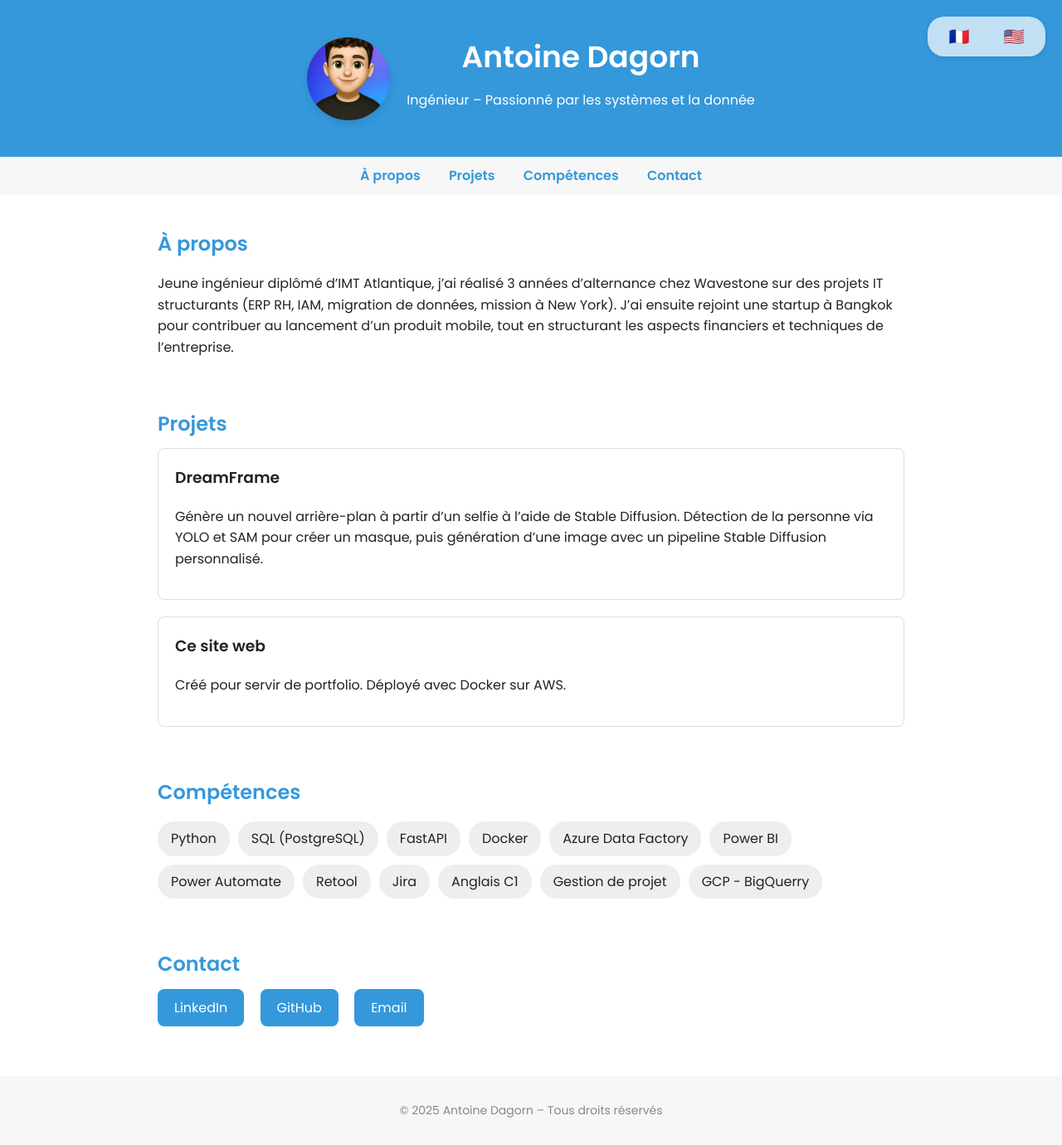
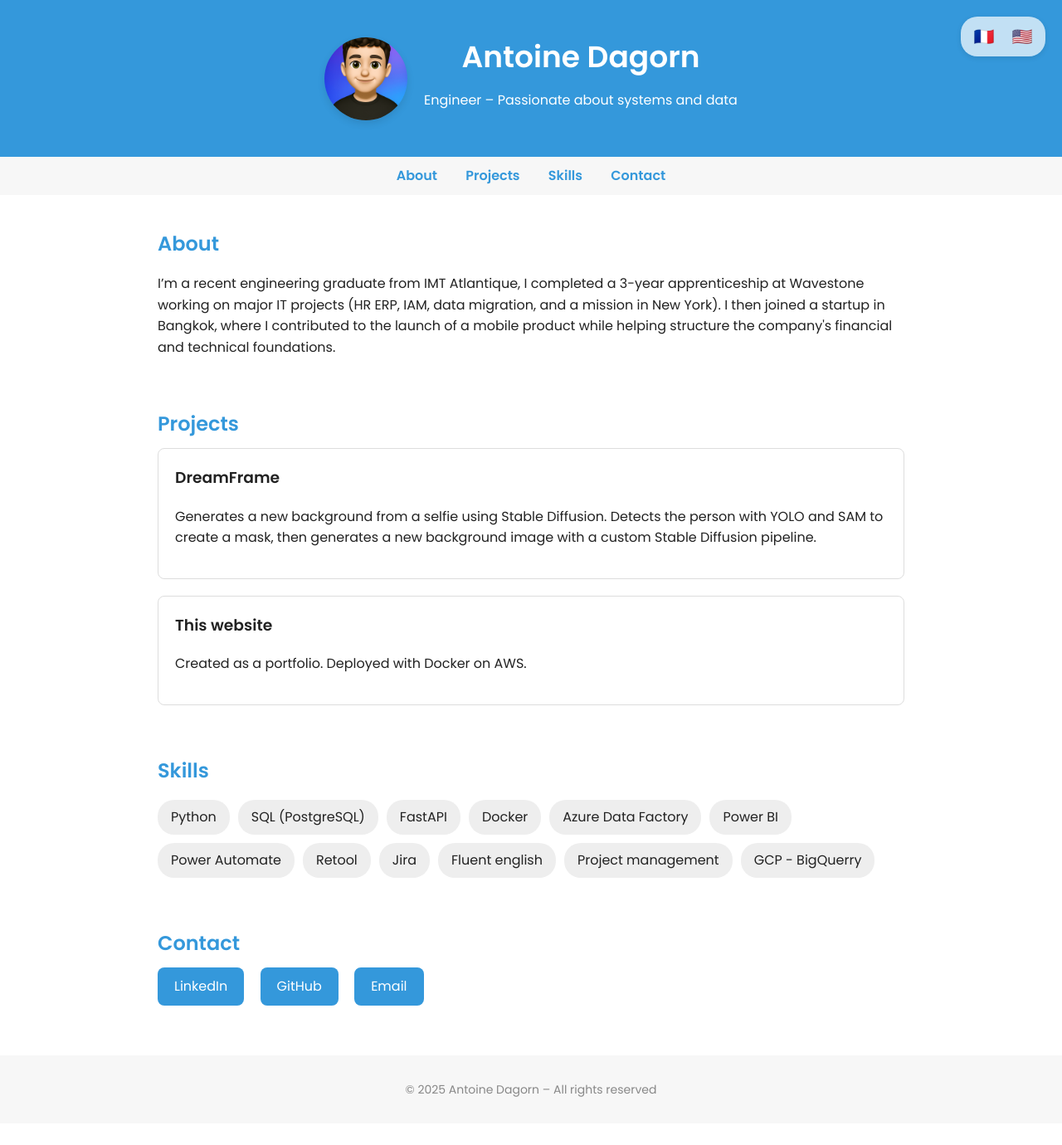
Before and after one commit to Eniotarixx/first_website, a FastAPI app: page / in a window 1280 px wide. Shown: the whole page at 83% size. After the commit the page ends 1322 px from the top, so only its background shows below. Run offline with FastAPI, Linux system fonts and the light colour scheme.

Commit message:
fully handle i18n

```diff
--- a/main.py
+++ b/main.py
@@ -3,13 +3,24 @@ from fastapi.templating import Jinja2Templates  # moteur de template
 from fastapi.responses import HTMLResponse #La réponse que je renvoie à cette route est une page HTML, pas du JSON
 from fastapi.staticfiles import StaticFiles #help serve static file from directory
 from add import add  # ma logique métier dans mon autre fichier
+import os
+import json
 
 app = FastAPI()  # Crée une instance de l'application FastAPI, appelée app
-templates = Jinja2Templates(
-    directory="templates"
-)  # Tous mes fichiers HTML sont dans le dossier templates/
+
+templates = Jinja2Templates(directory="templates")  # Tous mes fichiers HTML sont dans le dossier templates/
 app.mount("/static", StaticFiles(directory="static"), name="static") # tells the FastAPI app to serve files from a folder called static
 
+def load_translations(lang_code):
+    path = os.path.join('translations', f'{lang_code}.json')
+    with open(path, encoding='utf-8') as f: #use with to make sure the file is clsoed after reading
+        return json.load(f)
+
+
+@app.get("/", response_class=HTMLResponse) #display the homepage
+def root_api(request: Request, lang: str = 'en'):
+    translations = load_translations(lang)
+    return templates.TemplateResponse("homepage.html", {"request": request, "t": translations})
 
 @app.post("/calculator/add", response_class=HTMLResponse) # précise l'url et que j'utilise du HTML
 def add_api( request: Request, val1: int = Form(...), val2: int = Form(...)):  # request: Request > Requis par FastAPI/Jinja2 pour afficher un template
@@ -25,7 +36,3 @@ def add_api( request: Request, val1: int = Form(...), val2: int = Form(...)):  #
 @app.get("/calculator", response_class=HTMLResponse) #display the calculator
 def calculator_api (request: Request):
     return templates.TemplateResponse("add.html", {"request": request})
-
-@app.get("/", response_class=HTMLResponse) #display the homepage
-def root_api(request: Request):
-    return templates.TemplateResponse("homepage.html", {"request": request})
--- a/static/style.css
+++ b/static/style.css
@@ -212,6 +212,7 @@ img {
     display: flex;
     align-items: center;
     justify-content: center;
+    text-decoration: none;
 }
 
 .lang-button:hover {
--- a/templates/homepage.html
+++ b/templates/homepage.html
@@ -20,80 +20,61 @@
             </div>
             <div style="text-align: center;">
                 <h1 style="margin: 0; font-size: 36px;">Antoine Dagorn</h1>
-                <p style="font-size: 16px; margin-top: 10px;">Ingénieur – Passionné par les
-                    systèmes
-                    et la donnée</p>
+                <p style="font-size: 16px; margin-top: 10px;">{{ t['description'] }}</p>
             </div>
         </div>
         <div class="lang-container">
-            <button class="lang-button" data-lang="fr" aria-label="Français">🇫🇷</button>
-            <button class="lang-button" data-lang="en" aria-label="English">🇺🇸</button>
+            <a class="lang-button" href="/?lang=fr" aria-label="Français">🇫🇷</a>
+            <a class="lang-button" href="/?lang=en" aria-label="English">🇺🇸</a>
         </div>
     </header>
 
 
     <nav>
-        <a href="#about">À propos</a>
-        <a href="#projects">Projets</a>
-        <a href="#skills">Compétences</a>
-        <a href="#contact">Contact</a>
+        <a href="#about">{{ t['about'] }}</a>
+        <a href="#projects">{{ t['projects'] }}</a>
+        <a href="#skills">{{ t['skills'] }}</a>
+        <a href="#contact">{{ t['contact'] }}</a>
     </nav>
 
     <main>
         <section id="about" class="section">
-            <h2>À propos</h2>
-            <p>Jeune ingénieur diplômé d’IMT Atlantique, j’ai réalisé 3 années d’alternance chez Wavestone sur des
-                projets IT structurants (ERP RH, IAM, migration de données, mission à New York).
-                J’ai ensuite rejoint une startup à Bangkok pour contribuer au lancement d’un produit mobile, tout en
-                structurant les aspects financiers et techniques de l’entreprise.</p>
+            <h2>{{ t['about'] }}</h2>
+            <p>{{ t['about_text'] }}</p>
         </section>
 
 
 
         <section id="projects" class="section projects">
-            <h2>Projets</h2>
+            <h2>{{ t['projects'] }}</h2>
             <div class="card">
-                <h3>DreamFrame</h3>
-                <p>Génère un nouvel arrière-plan à partir d’un selfie à l’aide de Stable Diffusion.
-                    Détection de la personne via YOLO et SAM pour créer un masque, puis génération d’une image avec un
-                    pipeline Stable Diffusion personnalisé.</p>
+                <h3>{{ t['dream_frame_title'] }}</h3>
+                <p>{{ t['dream_frame_description'] }}</p>
             </div>
             <div class="card">
-                <h3>Ce site web</h3>
-                <p>Créé pour servir de portfolio. Déployé avec Docker sur AWS.
-                </p>
+                <h3>{{ t['website_title'] }}</h3>
+                <p>{{ t['website_description'] }}</p>
             </div>
         </section>
 
         <section id="skills" class="section skills">
-            <h2>Compétences</h2>
+            <h2>{{ t['skills'] }}</h2>
             <ul>
-                <li>Python</li>
-                <li>SQL (PostgreSQL)</li>
-                <li>FastAPI</li>
-                <li>Docker</li>
-                <li>Azure Data Factory</li>
-                <li>Power BI</li>
-                <li>Power Automate</li>
-                <li>Retool</li>
-                <li>Jira</li>
-                <li>Anglais C1</li>
-                <li>Gestion de projet</li>
-                <li>GCP - BigQuerry</li>
+                {% for skill in t['skills_list'] %}
+                <li>{{ skill }}</li>
+                {% endfor %}
             </ul>
         </section>
 
         <section id="contact" class="section contact">
-            <h2>Contact</h2>
+            <h2>{{ t['contact'] }}</h2>
             <a href="https://www.linkedin.com/in/antoinedagorn/" target="_blank">LinkedIn</a>
             <a href="https://github.com/Eniotarixx" target="_blank">GitHub</a>
             <a href="mailto:antoine.dagorn@outlook.com" target="_blank">Email</a>
         </section>
     </main>
 
-    <footer>
-        © 2025 Antoine Dagorn – Tous droits réservés
-    </footer>
+    <footer>{{ t['footer'] }}</footer>
 </body>
 
 </html>
--- a/translations/en.json
+++ b/translations/en.json
@@ -0,0 +1,27 @@
+{
+    "description": "Engineer – Passionate about systems and data",
+    "about": "About",
+    "about_text": "I’m a recent engineering graduate from IMT Atlantique, I completed a 3-year apprenticeship at Wavestone working on major IT projects (HR ERP, IAM, data migration, and a mission in New York). I then joined a startup in Bangkok, where I contributed to the launch of a mobile product while helping structure the company's financial and technical foundations.",
+    "projects": "Projects",
+    "dream_frame_title": "DreamFrame",
+    "dream_frame_description": "Generates a new background from a selfie using Stable Diffusion. Detects the person with YOLO and SAM to create a mask, then generates a new background image with a custom Stable Diffusion pipeline.",
+    "website_title": "This website",
+    "website_description": "Created as a portfolio. Deployed with Docker on AWS.",
+    "skills": "Skills",
+    "skills_list":[
+        "Python",
+        "SQL (PostgreSQL)",
+        "FastAPI",
+        "Docker",
+        "Azure Data Factory",
+        "Power BI",
+        "Power Automate",
+        "Retool",
+        "Jira",
+        "Fluent english",
+        "Project management",
+        "GCP - BigQuerry"
+    ],
+    "contact": "Contact",
+    "footer": "© 2025 Antoine Dagorn – All rights reserved"
+}
```
Also changed, not shown: translations/fr.json (+22 -2 lines), 1 other file.
